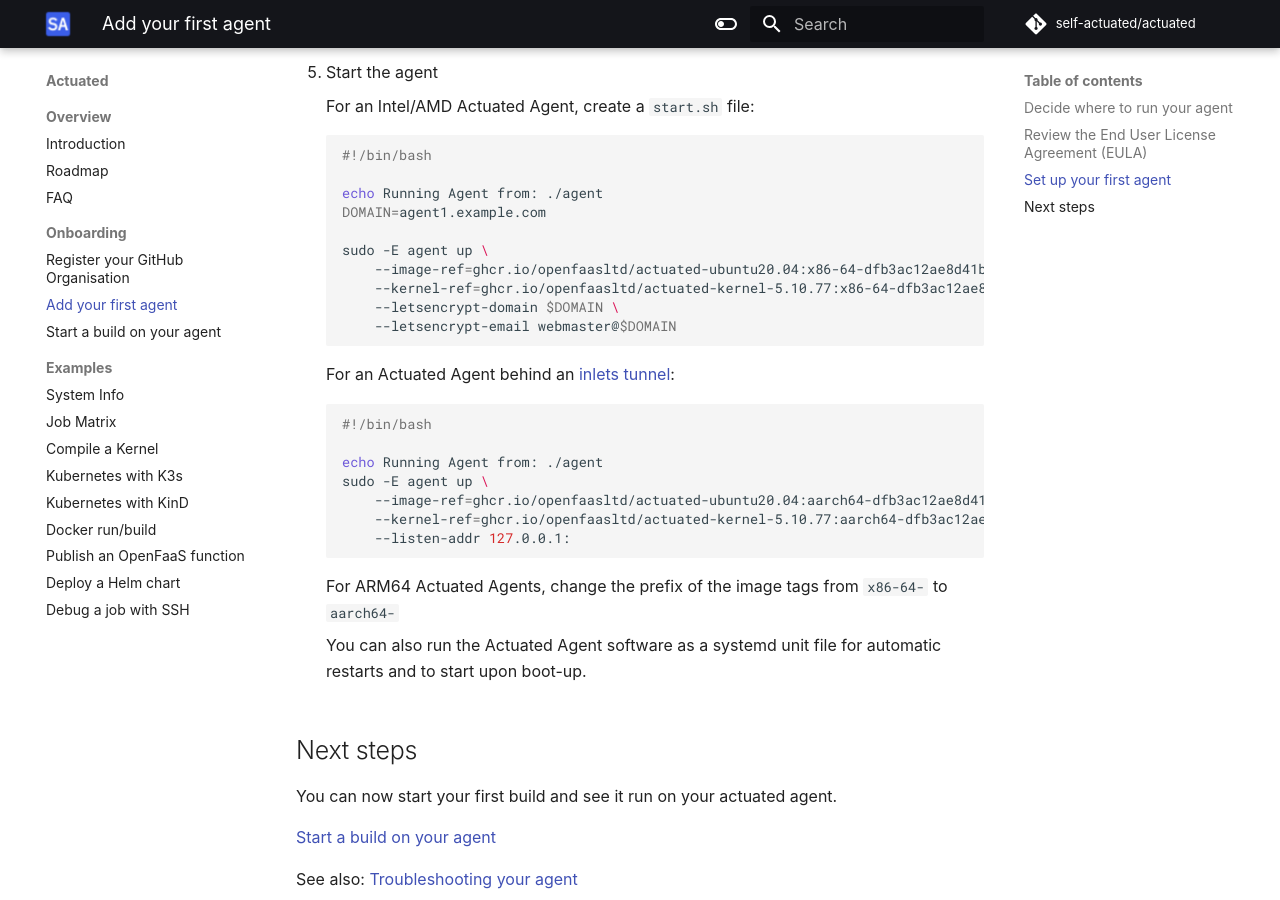
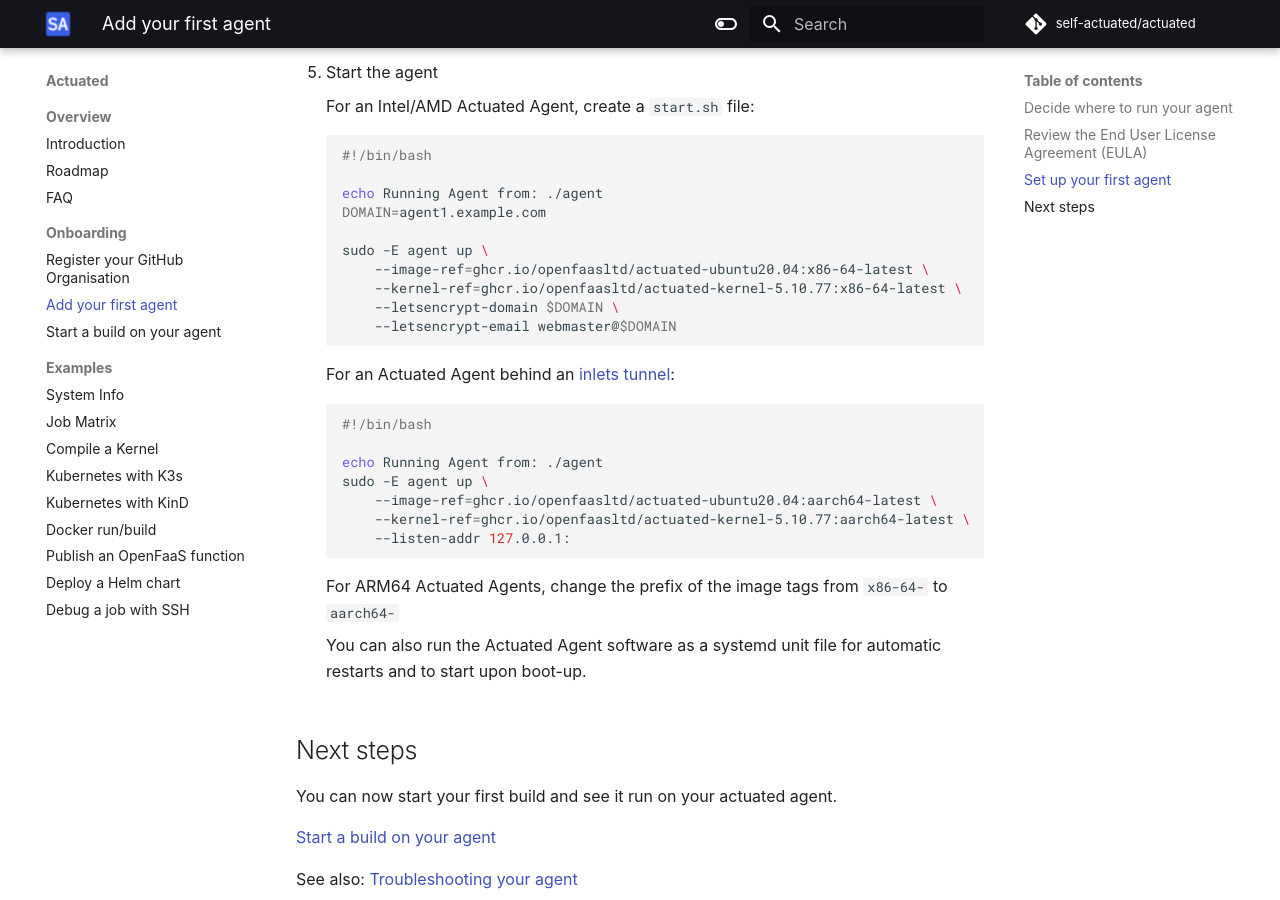
Before and after one commit to welteki/docs.actuated.dev, an MkDocs documentation site: the page built from docs/add-agent.md, in a window 1280 px wide and 900 px high, scrolled down 3882 px. Built offline with MkDocs 1.6.1 and Material for MkDocs 9.7.7, drawn with Linux system fonts in a browser that asks for light colours; some web fonts are replaced; some of the changed text lies outside the part shown.

Commit message:
Show instructions with latest tag for kernel/image
Signed-off-by: Alex Ellis (OpenFaaS Ltd) <alexellis2@gmail.com>

````diff
--- a/docs/add-agent.md
+++ b/docs/add-agent.md
@@ -166,8 +166,8 @@
     DOMAIN=agent1.example.com
 
     sudo -E agent up \
-        --image-ref=ghcr.io/openfaasltd/actuated-ubuntu20.04:x86-64-dfb3ac12ae8d41ba00d5264e988256ce89acc9c6 \
-        --kernel-ref=ghcr.io/openfaasltd/actuated-kernel-5.10.77:x86-64-dfb3ac12ae8d41ba00d5264e988256ce89acc9c6 \
+        --image-ref=ghcr.io/openfaasltd/actuated-ubuntu20.04:x86-64-latest \
+        --kernel-ref=ghcr.io/openfaasltd/actuated-kernel-5.10.77:x86-64-latest \
         --letsencrypt-domain $DOMAIN \
         --letsencrypt-email webmaster@$DOMAIN
     ```
@@ -179,8 +179,8 @@
 
     echo Running Agent from: ./agent
     sudo -E agent up \
-        --image-ref=ghcr.io/openfaasltd/actuated-ubuntu20.04:aarch64-dfb3ac12ae8d41ba00d5264e988256ce89acc9c6 \
-        --kernel-ref=ghcr.io/openfaasltd/actuated-kernel-5.10.77:aarch64-dfb3ac12ae8d41ba00d5264e988256ce89acc9c6 \
+        --image-ref=ghcr.io/openfaasltd/actuated-ubuntu20.04:aarch64-latest \
+        --kernel-ref=ghcr.io/openfaasltd/actuated-kernel-5.10.77:aarch64-latest \
         --listen-addr 127.0.0.1:
     ```
 
````
Also changed, not shown: other parts of docs/add-agent.md (+1 -1 lines).
